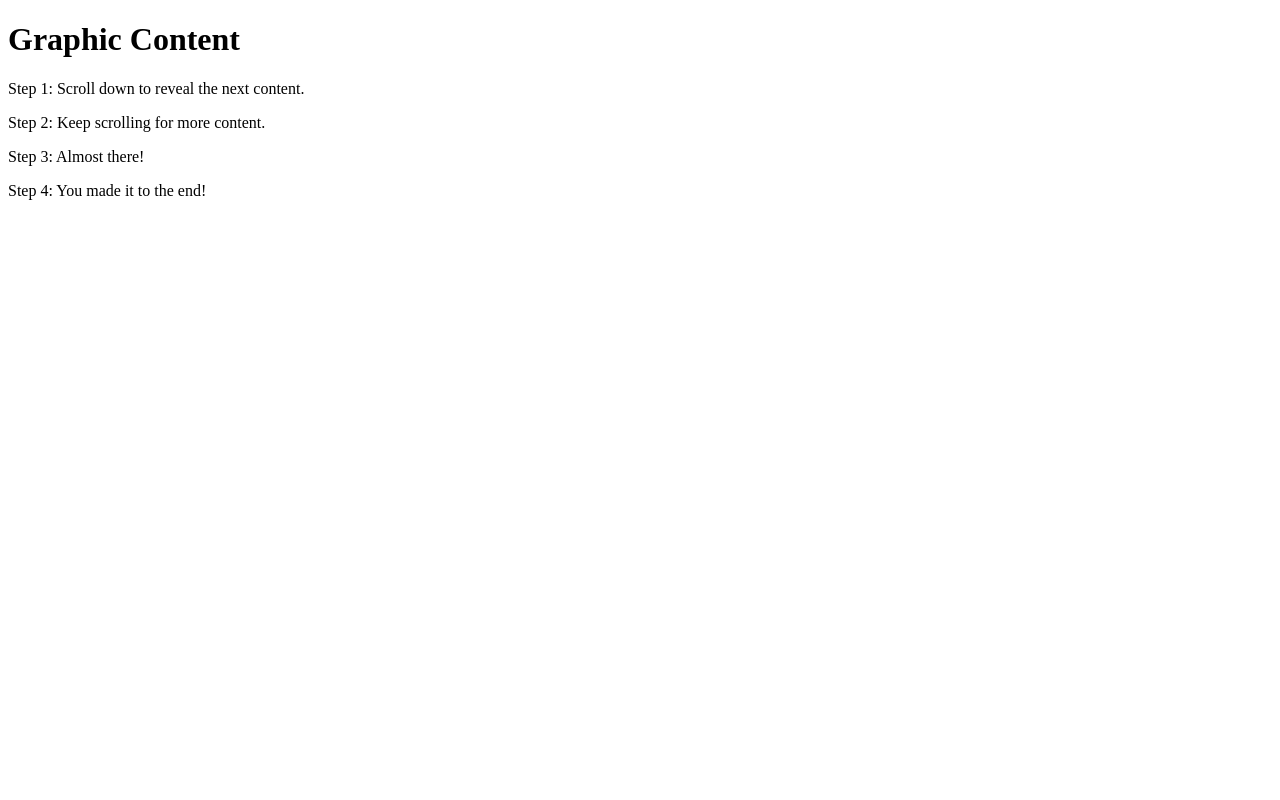
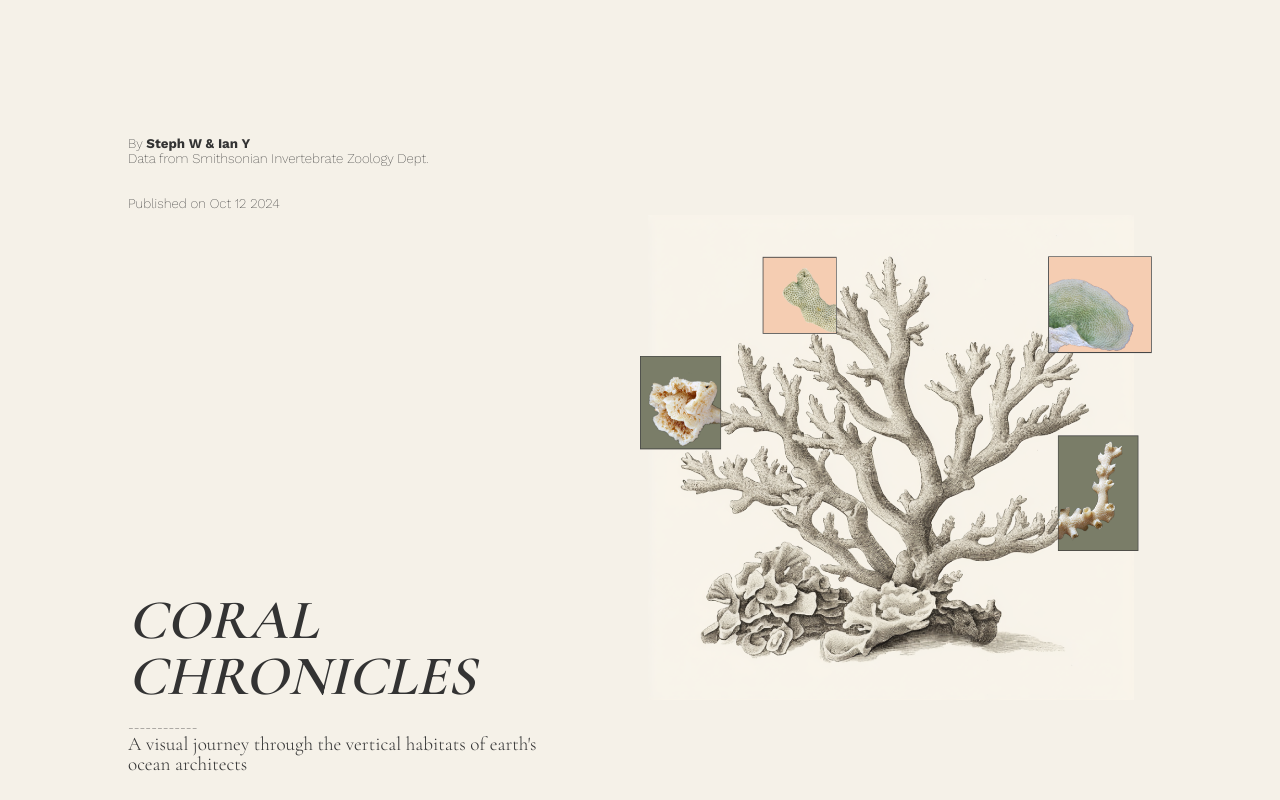
Before and after one commit to ianyyu/corals, a plain HTML site: page index.html in a window 1280 px wide. Shown: the top 800 px of the page. Drawn offline with nearby package versions, Linux system fonts and the light colour scheme; a script that the page names is missing.

Commit message:
inital code

```diff
--- a/app.js
+++ b/app.js
@@ -1,24 +1,17 @@
-import scrollama from "scrollama"; // or...
-const scrollama = require("scrollama");
 // Initialize Scrollama
 const scroller = scrollama();
 
 // Setup scroller
 scroller
   .setup({
-    step: ".step", // Class of the step elements
-    offset: 0.5,   // The trigger point is when step reaches the middle of the viewport
-    debug: true,   // Shows trigger points while developing
+    step: ".scroll-section",   // Step elements
+    offset: 0.5,               // Trigger point
+    debug: true                // Debugger
   })
   .onStepEnter((response) => {
-    // Actions when step enters view
     const { element } = response;
-    element.style.backgroundColor = '#add8e6'; // Change background color on enter
-    console.log(`Entered step: ${element.dataset.step}`);
+    console.log(`Entering step: ${element.id}`);
   })
   .onStepExit((response) => {
-    // Actions when step leaves view
-    const { element } = response;
-    element.style.backgroundColor = '#f4f4f4'; // Reset background color on exit
-    console.log(`Exited step: ${element.dataset.step}`);
+    console.log(`Exiting step: ${response.element.id}`);
   });
--- a/index.html
+++ b/index.html
@@ -4,30 +4,56 @@
   <meta charset="UTF-8">
   <meta name="viewport" content="width=device-width, initial-scale=1.0">
   <title>Coral Chronicles</title>
-  <link rel="style" href="./style.css">
-
-  <script src="/app.js"></script>
-  <script src="https://unpkg.com/scrollama"></script>
+  <link href="https://fonts.googleapis.com/css2?family=Cormorant+Garamond:wght@300;400;600&display=swap" rel="stylesheet">
+  <link rel="preconnect" href="https://fonts.googleapis.com">
+  <link rel="preconnect" href="https://fonts.gstatic.com" crossorigin>
+  <link href="https://fonts.googleapis.com/css2?family=Work+Sans:ital,wght@0,100..900;1,100..900&display=swap" rel="stylesheet">
+  <link rel="stylesheet" href="styles.css">
 </head>
 <body>
-  <div id="scrolly-container">
-    <div id="graphic">
-      <h1>Graphic Content</h1>
-    </div>
-    <div class="step" data-step="1">
-      <p>Step 1: Scroll down to reveal the next content.</p>
-    </div>
-    <div class="step" data-step="2">
-      <p>Step 2: Keep scrolling for more content.</p>
-    </div>
-    <div class="step" data-step="3">
-      <p>Step 3: Almost there!</p>
-    </div>
-    <div class="step" data-step="4">
-      <p>Step 4: You made it to the end!</p>
-    </div>
+
+  <div class="container">
+    <!-- Section 1: Intro Scroll -->
+    <section id="intro-scroll" class="scroll-section">
+      <div class="intro-text">
+        <h5>By <b>Steph W & Ian Y</b></h5>
+        <h5>Data from Smithsonian Invertebrate Zoology Dept.</h5>
+
+        <h6></br></br>Published on Oct 12 2024</h6>
+        <h1>CORAL </br>CHRONICLES</h1>
+        <h5>------------<h5>
+        <p>A visual journey through the vertical habitats of earth's </br> ocean architects</p>
+      </div>
+      <div class="intro-image">
+        <img src="./images/image1.png" alt="Coral Illustration"> <!-- Replace with the actual image -->
+      </div>
+    </section>
+
+    <!-- Section 2: Scroll 1 -->
+    <section id="scroll-1" class="scroll-section">
+      <div class="scroll-content">
+        <h2>What do we know about Corals?</h2>
+        <p>Coral reefs play an essential role in maintaining the health of our oceans and supporting humans...</p>
+        <p><em>Did you know that corals are the source of food for many ocean species?</em></p>
+      </div>
+      <div class="scroll-image">
+        <img src="./images/image2.png" alt="Coral Image"> <!-- Replace with actual coral image -->
+      </div>
+    </section>
+
+    <!-- Section 3: Geo Scroll -->
+    <section id="geo-scroll" class="scroll-section">
+      <div class="scroll-geo">
+        <img src="./images/image3.png" alt="Geo Ocean Depth"> <!-- Replace with actual geo depth image -->
+      </div>
+      <div class="geo-text">
+        <h2>Corals in Different Ocean Depths</h2>
+        <p>The ocean floor can be divided into three major zones: the shallow epipelagic zone, the mesophotic zone, and the benthic zone...</p>
+      </div>
+    </section>
   </div>
 
-
+  <script src="https://unpkg.com/scrollama"></script>
+  <script src="script.js"></script>
 </body>
 </html>
--- a/style.css
+++ /dev/null
@@ -1,39 +0,0 @@
-body {
-    margin: 0;
-    font-family: Helvetica, sans-serif;
-    background-color:  #F8F4EB;
-  }
-
-  #scrolly-container {
-    display: flex;
-    position: relative;
-  }
-
-  #graphic {
-    position: sticky;
-    top: 0;
-    width: 40%;
-    height: 100vh;
-    background-color: #1e90ff;
-    color: white;
-    display: flex;
-    justify-content: center;
-    align-items: center;
-  }
-
-  .step {
-    width: 60%;
-    margin: 50vh 0;
-    padding: 50px;
-    background-color: #F8F4EB;
-    border: 1px solid #ccc;
-    font-size: 1.5rem;
-  }
-
-  h1 {
-    font-size: 100rem;
-  }
-
-  p {
-    font-size: 1.25rem;
-  }
--- /dev/null
+++ b/styles.css
@@ -0,0 +1,159 @@
+/* General Body and Typography Styling */
+body {
+  margin: 0;
+  font-family: 'Cormorant Garamond', serif;
+  background-color: #f5f1e8;
+  color: #333;
+}
+
+h1, h2, p {
+  margin: 0;
+}
+
+h1 {
+  font-style: italic;
+  font-size: 68px;
+  font-family: 'Cormorant Garamond', serif;
+  line-height: 100%;
+  margin-bottom: 0;
+}
+ p{
+  font-size: 18px;
+  font-family: 'Cormorant Garamond', serif;
+  line-height: 100%;
+  margin: 0;
+ }
+
+
+h5 {
+  font-size: 10pt;
+  margin-top: 0;
+  margin-bottom: 0;
+  font-family: "Work Sans", sans-serif;
+  font-weight: 200;
+
+}
+
+h6 {
+  font-size: 10pt;
+  margin-top: 0;
+  padding-bottom: 350px;
+  font-family: "Work Sans", sans-serif;
+  font-weight: 200;
+}
+
+/* Container to Hold Sections */
+.container {
+  width: 80%;
+  margin: 0 auto;
+  padding: 20px 0;
+}
+
+/* Scroll Section Styling */
+.scroll-section {
+  display: flex;
+  justify-content: space-between;
+  align-items: center;
+  min-height: 100vh; /* Full height scroll sections */
+  padding: 40px 0;
+}
+
+/* Intro Section (First Scroll Section) */
+#intro-scroll .intro-text {
+  flex: 1;
+  max-height: max-content;
+}
+
+#intro-scroll .intro-text h1 {
+  font-size: 3.5rem;
+  margin-bottom: 1rem;
+}
+
+#intro-scroll .intro-text p {
+  font-size: 1.2rem;
+  margin-bottom: 10px;
+}
+
+#intro-scroll .intro-image {
+  flex: 1;
+  text-align: right;
+}
+
+#intro-scroll .intro-image img {
+  max-width: 100%;
+  height: auto;
+}
+
+/* Scroll 1 Section */
+#scroll-1 {
+  display: flex;
+  justify-content: space-between;
+}
+
+#scroll-1 .scroll-content {
+  flex: 1;
+}
+
+#scroll-1 .scroll-content h2 {
+  font-size: 2rem;
+  margin-bottom: 1rem;
+}
+
+#scroll-1 .scroll-image {
+  flex: 1;
+  text-align: center;
+}
+
+#scroll-1 .scroll-image h1 {
+  font-size: 6rem;
+  margin-bottom: 1rem;
+}
+
+#scroll-1 .scroll-image img {
+  max-width: 100%;
+  height: auto;
+}
+
+/* Geo Scroll Section */
+#geo-scroll {
+  display: flex;
+  justify-content: space-between;
+}
+
+#geo-scroll .scroll-geo {
+  flex: 1;
+}
+
+#geo-scroll .scroll-geo img {
+  max-width: 100%;
+  height: auto;
+}
+
+#geo-scroll .geo-text {
+  flex: 1;
+  padding-left: 20px;
+}
+
+#geo-scroll .geo-text h2 {
+  font-size: 2rem;
+}
+
+#geo-scroll .geo-text p {
+  font-size: 1.2rem;
+}
+
+/* Responsive design for smaller screens */
+@media (max-width: 981px) {
+  .scroll-section {
+    flex-direction: column;
+    align-items: flex-start;
+  }
+
+  .scroll-image, .scroll-geo {
+    text-align: center;
+  }
+
+  .scroll-image img, .scroll-geo img {
+    width: 100%;
+  }
+}
```
Also changed, not shown: images/image1.png (added), images/image2.png (added), images/image3.png (added).
